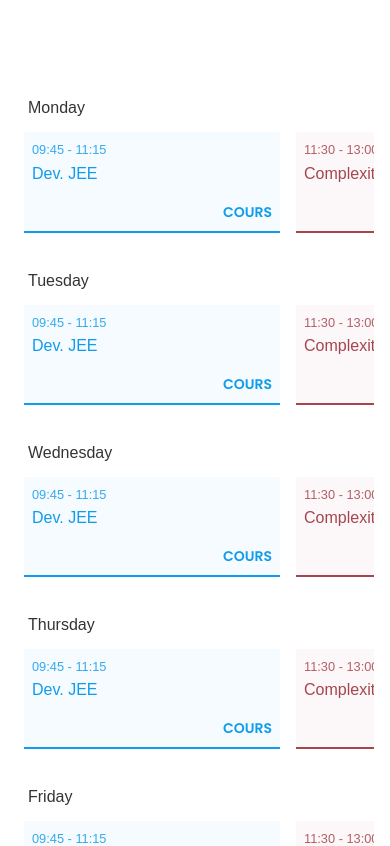
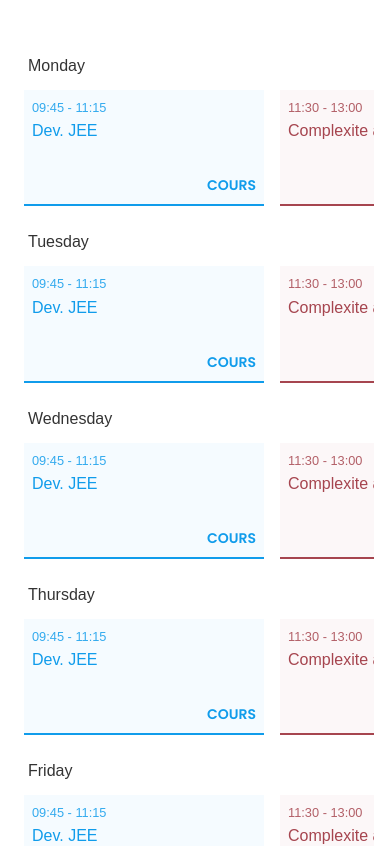
Before and after one commit to wadhah101/INSAT-schedule, a Next.js app: page / in a window 390 px wide. Shown: the top 846 px of the page. Built offline with nearby package versions, Linux system fonts and the light colour scheme; a web font is replaced by a local one.

Commit message:
mobile style changes

```diff
--- a/components/pages/home/SessionComp/style.module.scss
+++ b/components/pages/home/SessionComp/style.module.scss
@@ -4,7 +4,7 @@
   padding: 0 0.5rem;
   display: flex;
   font-weight: 500;
-  min-width: 17rem;
+  min-width: 16rem;
   @include md {
     min-width: auto;
   }
@@ -20,7 +20,7 @@
 
 .spacer {
   flex: 1;
-  min-height: 1rem;
+  min-height: 2rem;
   @include md {
     min-height: auto;
   }
--- a/components/pages/home/TableWrapper/style.module.scss
+++ b/components/pages/home/TableWrapper/style.module.scss
@@ -1,5 +1,5 @@
 @import '../../../../styles/scss/shared.scss';
 
 .wrapper {
-  padding: 10vh 0;
+  padding: 5vh 0;
 }
--- a/components/pages/home/TimeTable/style.module.scss
+++ b/components/pages/home/TimeTable/style.module.scss
@@ -8,7 +8,7 @@ $borderColor: 1px solid
 
 .wrapperGrid {
   display: grid;
-  gap: 1.5rem;
+  gap: 0.75rem;
   @include md {
     gap: 0;
     grid-template-columns: repeat(6, 1fr);
--- a/next.config.js
+++ b/next.config.js
@@ -2,7 +2,7 @@ const withPWA = require('next-pwa')
 
 module.exports = withPWA({
   pwa: {
-    // disable: process.env.NODE_ENV === 'development',
+    disable: process.env.NODE_ENV === 'development',
     dest: 'public',
   },
 })
```
